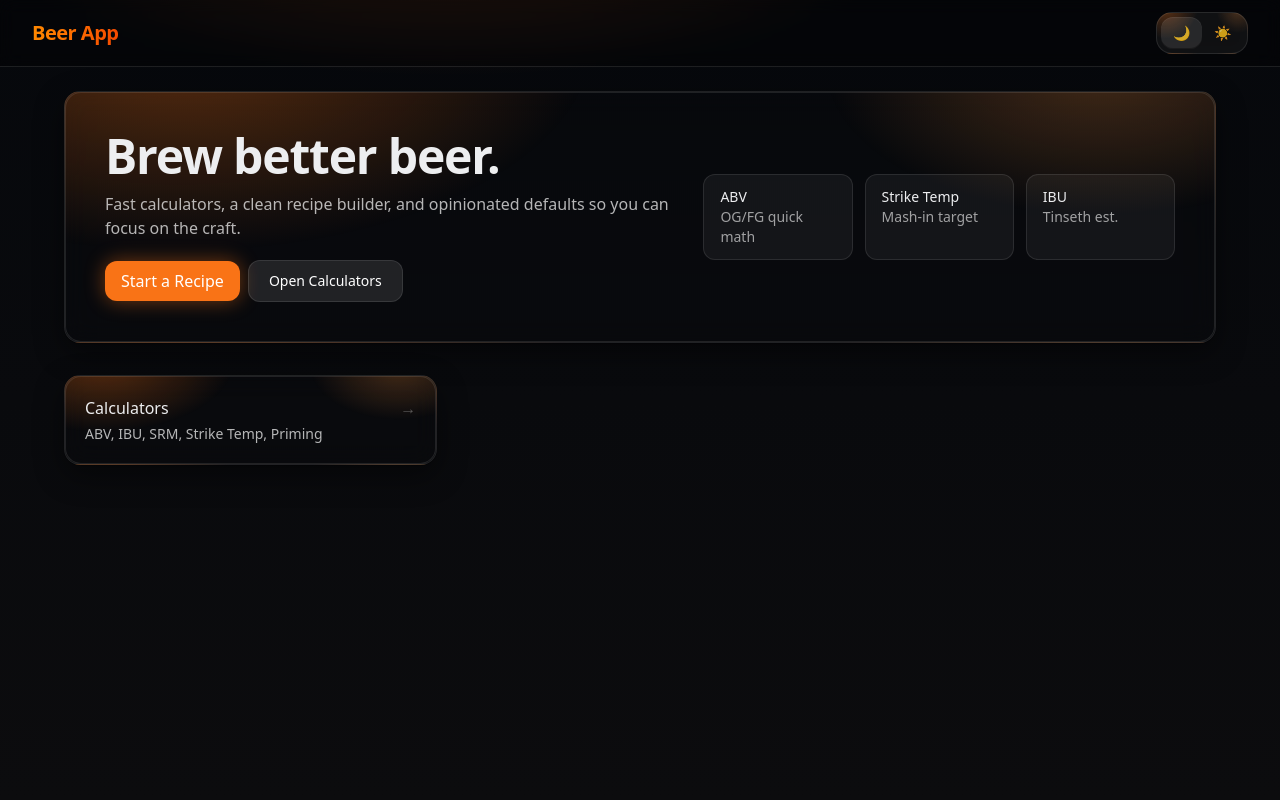
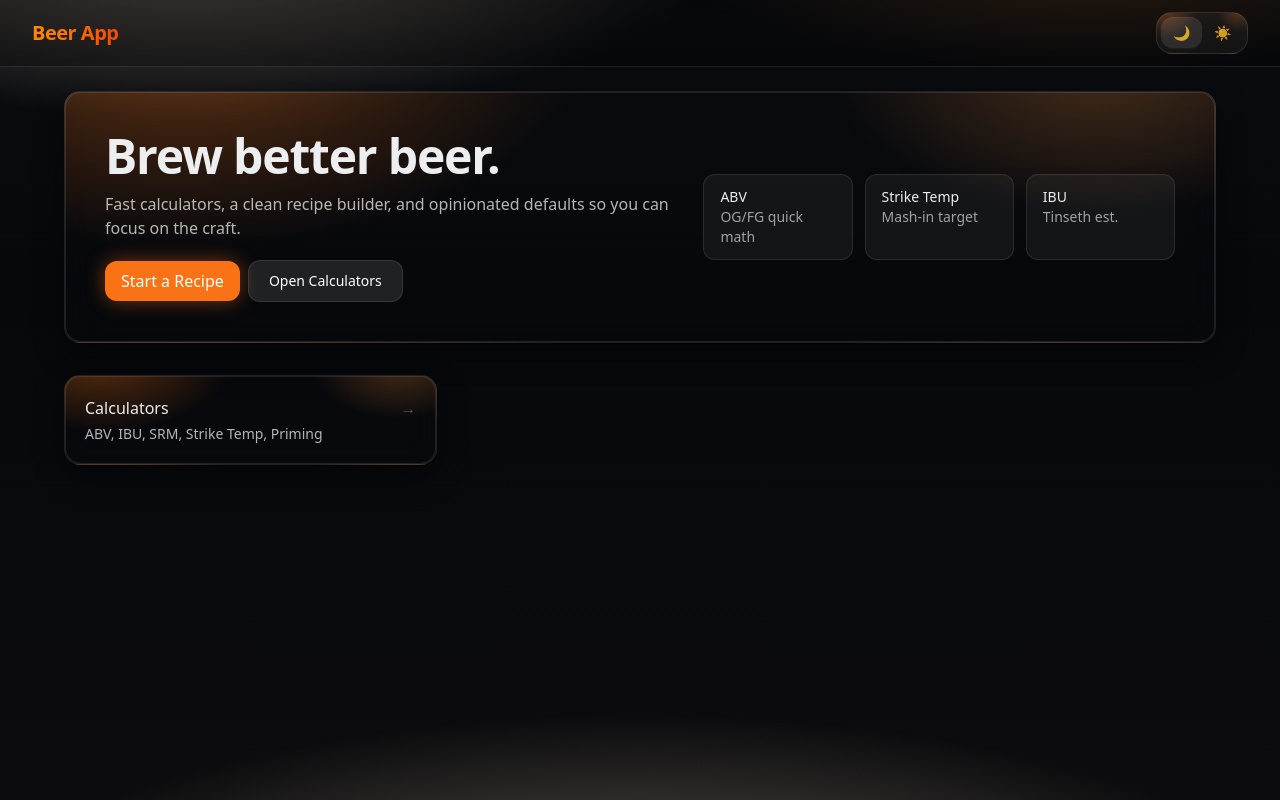
Before and after one commit to AngelsOB/BrewTool, a React (Vite) app: page / in a window 1280 px wide. Built offline with nearby package versions, Linux system fonts and the light colour scheme.

Commit message:
(ui): random background gradients added

```diff
--- a/src/index.css
+++ b/src/index.css
@@ -23,16 +23,27 @@
 @layer utilities {
   .bg-dashboard {
     background: radial-gradient(
-        800px 260px at 35% -10%,
-        rgba(var(--glow) / 0.2),
-        transparent 60%
+        1000px 360px at 15% -10%,
+        rgba(255 230 200 / 0.4),
+        transparent 55%
       ),
       radial-gradient(
-        700px 240px at 85% -20%,
-        rgba(var(--accent) / 0.16),
-        transparent 60%
+        900px 300px at 85% -10%,
+        rgba(var(--accent) / 0.28),
+        transparent 50%
       ),
-      linear-gradient(rgb(6 8 12), rgb(var(--bg)));
+      radial-gradient(
+        1500px 520px at 50% 120%,
+        rgba(255 230 200 / 0.4),
+        transparent 47%
+      ),
+      linear-gradient(
+        180deg,
+        rgb(10 12 16) 0%,
+        rgb(6 8 12) 35%,
+        rgb(var(--bg)) 100%
+      );
+    background-attachment: fixed, fixed, fixed, fixed;
   }
 
   .card-glass {
```
